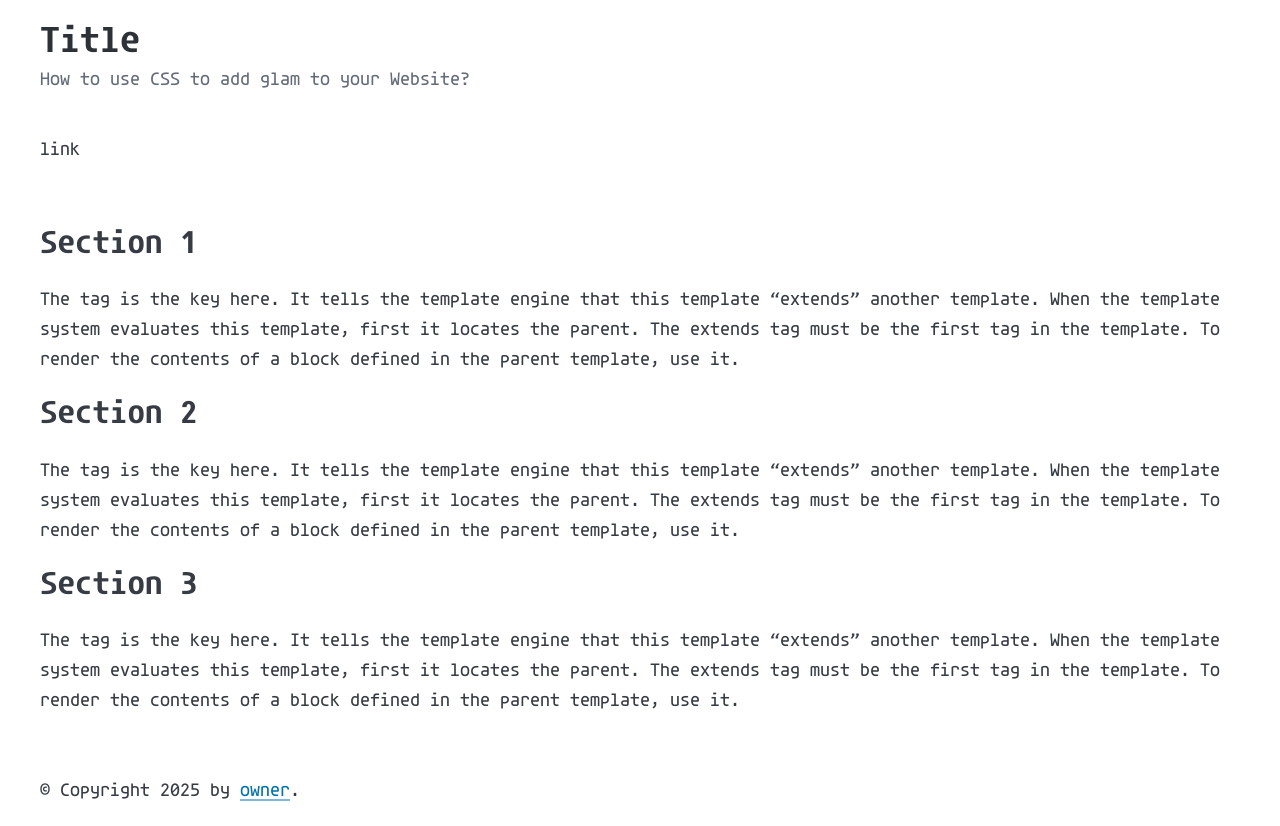
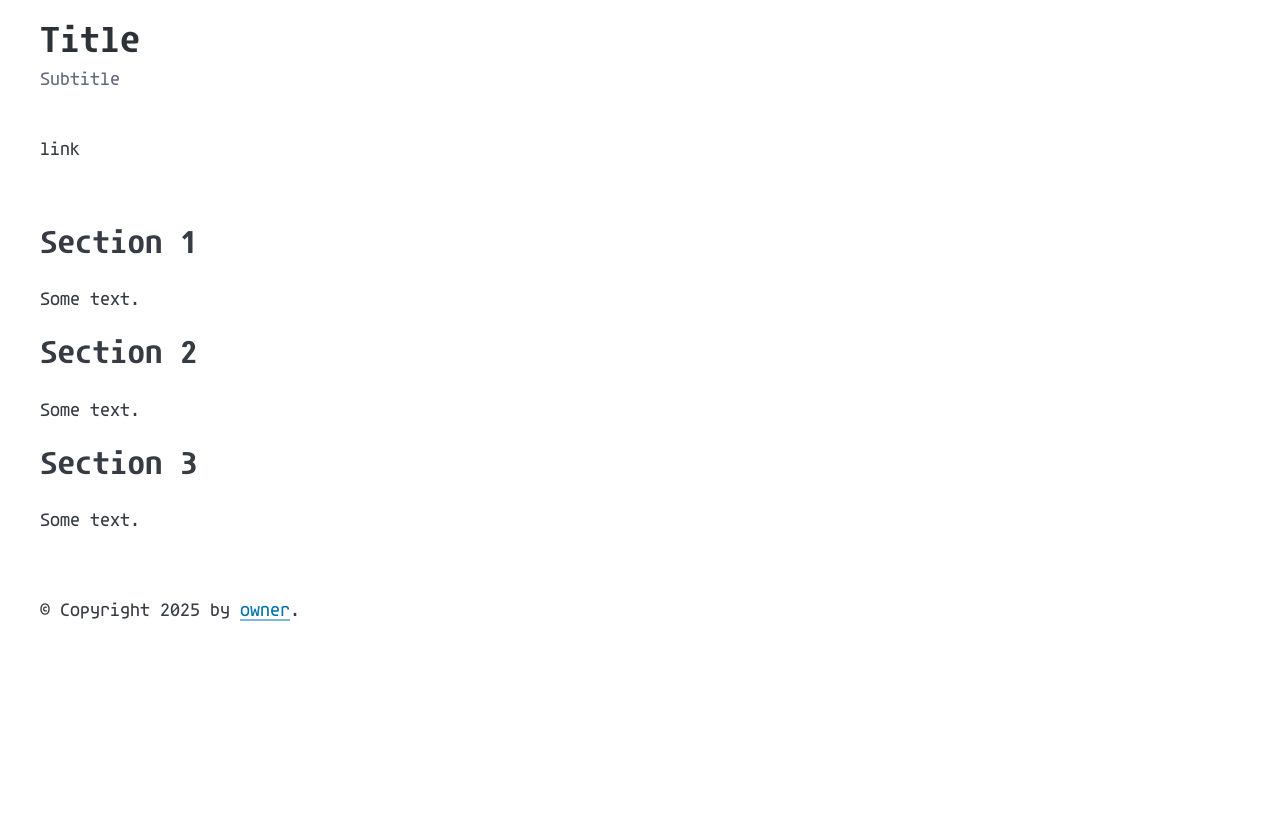
Before and after one commit to sduras/website, a Flask app: page / in a window 1280 px wide. After the commit the page ends 621 px from the top, so only its background shows below. Run offline with Flask 3, Linux system fonts and the light colour scheme.

Commit message:
initial commit
Signed-off-by: Sergiy Duras <sergiy@duras.org>

```diff
--- a/api/templates/base.html
+++ b/api/templates/base.html
@@ -10,7 +10,7 @@
     <header id="header" class="container">
 <hgroup>
   <h1>Title</h1>
-  <p>How to use CSS to add glam to your Website?</p>
+  <p>Subtitle</p>
 </hgroup>
       <nav>
         <ul>
--- a/api/templates/index.html
+++ b/api/templates/index.html
@@ -9,13 +9,13 @@
 {% endblock %}
 {% block content %}<section>
 <h2>Section 1</h2>
-<p>The tag is the key here. It tells the template engine that this template “extends” another template. When the template system evaluates this template, first it locates the parent. The extends tag must be the first tag in the template. To render the contents of a block defined in the parent template, use it.</p>
+<p>Some text.</p>
 </section>
 <section>
 <h2>Section 2</h2>
-<p>The tag is the key here. It tells the template engine that this template “extends” another template. When the template system evaluates this template, first it locates the parent. The extends tag must be the first tag in the template. To render the contents of a block defined in the parent template, use it.</p>
+<p>Some text.</p>
 </section>
 <section>
 <h2>Section 3</h2>
-<p>The tag is the key here. It tells the template engine that this template “extends” another template. When the template system evaluates this template, first it locates the parent. The extends tag must be the first tag in the template. To render the contents of a block defined in the parent template, use it.</p>
+<p>Some text.</p>
 </section>{% endblock %}
```
